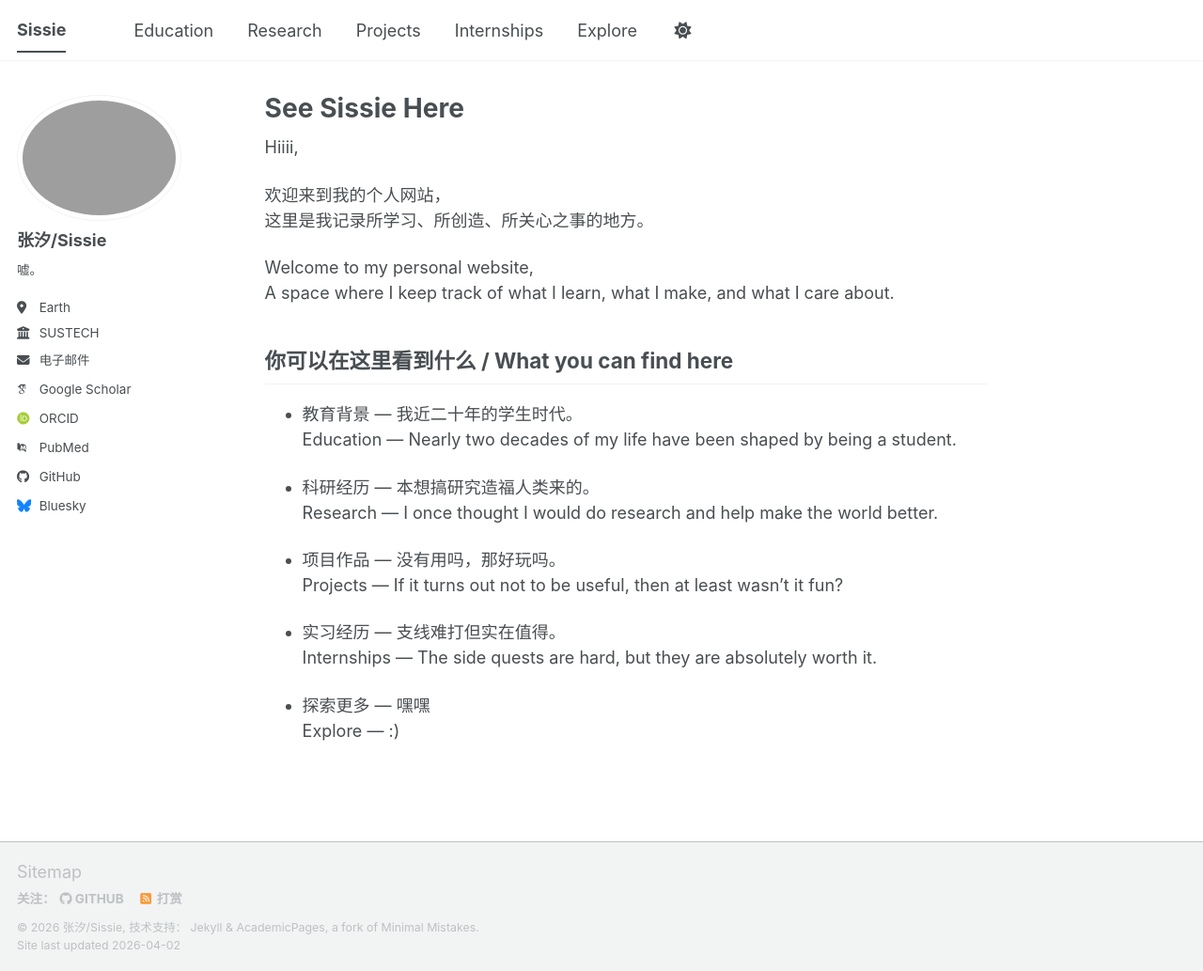
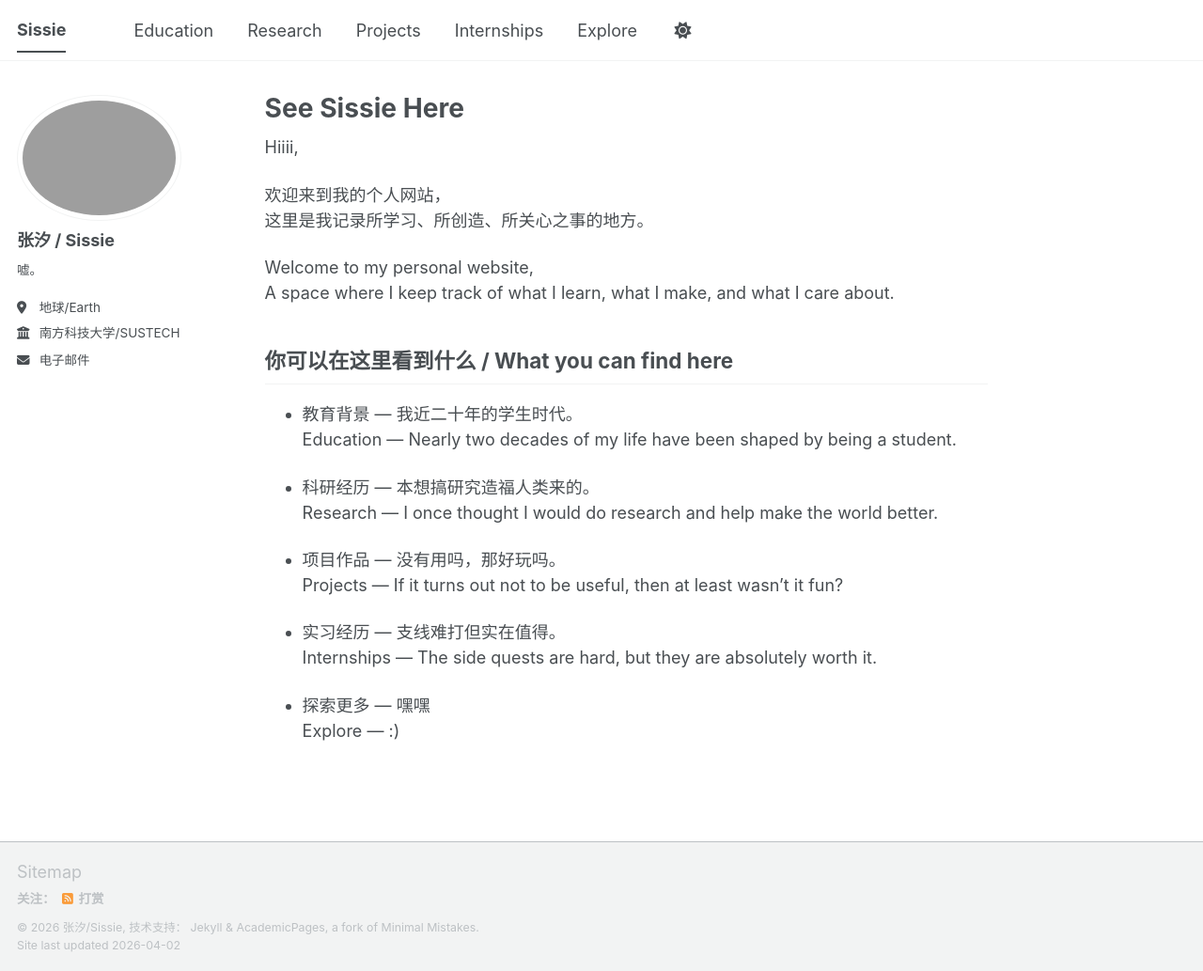
Before and after one commit to SeeSissie/SeeSissie.github.io, a Jekyll site: the page built from _pages/home.md, in a window 1280 px wide and 1033 px high. Shown: the whole window at 94% size. Built offline with Jekyll 4.4.1, drawn with Linux system fonts in a browser that asks for light colours; some web fonts are replaced; a script bundle is joined from its source files by our own code; library files that are not in the unit come from our copies.

Commit message:
Update _config.yml

```diff
--- a/_config.yml
+++ b/_config.yml
@@ -24,24 +24,26 @@ repository               : "SeeSissie/SeeSissie.github.io"
 author:
   # Biographic information
   avatar           : "profile.png"
-  name             : "张汐/Sissie"
+  name             : "张汐 / Sissie"
+  birthday         : "2000.12.22"
   pronouns         : # example: "she/her"
   bio              : "嘘。"
-  location         : "Earth"
-  employer         : "SUSTECH"
+  location         : "地球/Earth"
+  employer         : "南方科技大学/SUSTECH"
   uri              : # URL
   email            : "15093137527@163.com"
+  Wechat           : "Bulala183"
 
   # Academic websites
   academia         : # URL
   arxiv            : # URL - Update with the correct link to your profile
-  googlescholar    : "https://scholar.google.com/citations?user=PS_CX0AAAAAJ"
+  googlescholar    : # "https://scholar.google.com/citations?user=PS_CX0AAAAAJ"
   inspire-hep      : # URL
   impactstory      : # URL
-  orcid            : "https://orcid.org/yourorcidurl"
+  orcid            : # "https://orcid.org/yourorcidurl"
   semantic         : # URL
   ssrn             : # URL
-  pubmed           : "https://www.ncbi.nlm.nih.gov/pubmed/?term=john+snow"
+  pubmed           : # "https://www.ncbi.nlm.nih.gov/pubmed/?term=john+snow"
   researchgate     : # URL
   scopus           : # URL
   zotero           : # URL
@@ -51,13 +53,13 @@ author:
   bitbucket        : # Username - Update with your username on the site
   codepen          : # Username
   dribbble         : # Username
-  github           : "academicpages"
+  github           : # "academicpages"
   kaggle           : # Username
   stackoverflow    : # User number or user number and name (i.e., use "1" or "1/jeff-atwood")
 
   # Social media
   artstation       : # Username
-  bluesky          : "bsky.app" # Replace this with you Bluesky username
+  bluesky          : # "bsky.app" # Replace this with you Bluesky username
   facebook         : # Username
   flickr           : # Username
   foursquare       : # Username
```
